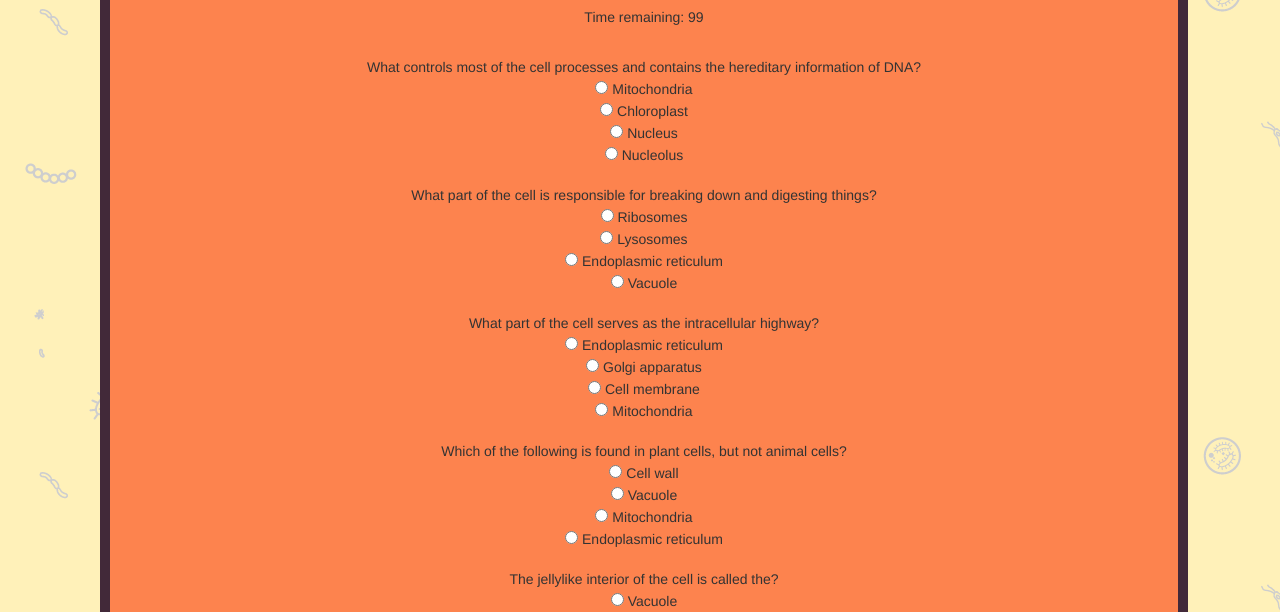
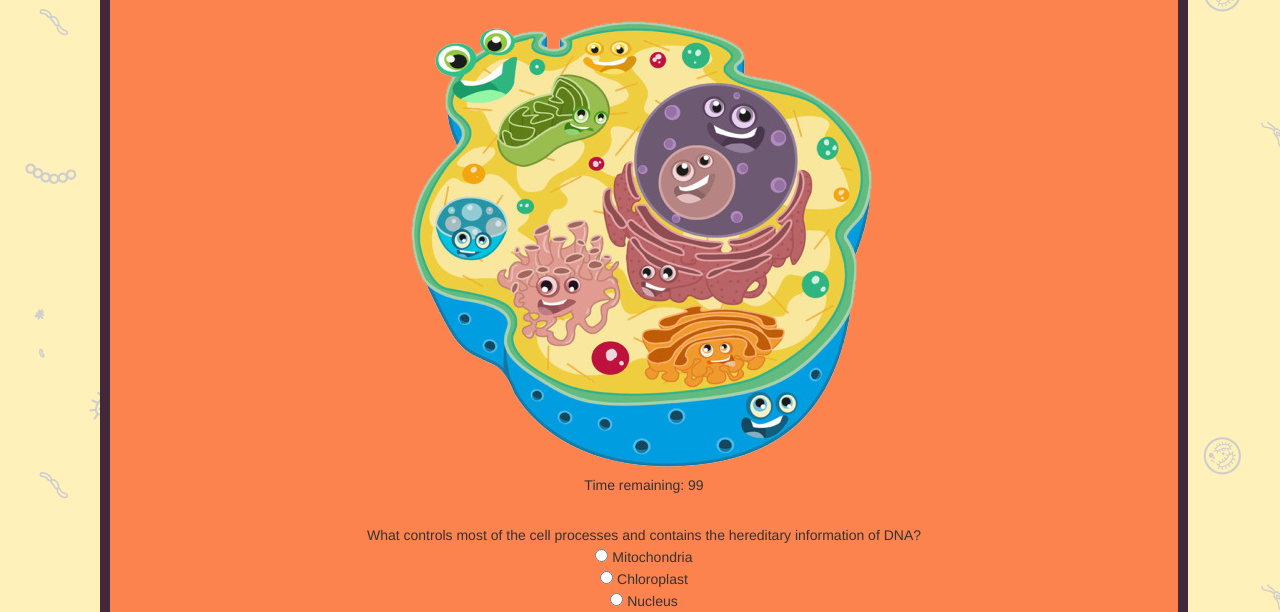
Before and after one commit to christinagcode/TriviaGame, a plain HTML site: page index.html in a window 1280 px wide. Both pictures are taken after a click on the button "START". Shown: the part 183-795 px from the top of the page. Drawn offline with nearby package versions, Linux system fonts and the light colour scheme; a web font is replaced by a local one.

Commit message:
photo correction

```diff
--- a/assets/javascript/app.js
+++ b/assets/javascript/app.js
@@ -63,12 +63,15 @@ function decrement(){
 
 // Hides button
 $("#submit-button").hide();
+$("#animalcell").hide();
 
 // Click events on start
 $("#start-button").click(function(){
     $("#start-button").hide();
     $("#timer").show();
     $("#submit-button").show();
+    $("#animalcell").show();
+
     run();
 
     for (var i = 0; i < questions.length; i++) {
--- a/index.html
+++ b/index.html
@@ -5,8 +5,8 @@
 	<title>Trivia Game</title>
 	<meta name=”viewport” content=”width=device-width, initial-scale=1.0”>
 	<link href="https://fonts.googleapis.com/css?family=Rammetto+One" rel="stylesheet">
+	<link rel="stylesheet" href="https://maxcdn.bootstrapcdn.com/bootstrap/3.3.7/css/bootstrap.min.css" integrity="sha384-BVYiiSIFeK1dGmJRAkycuHAHRg32OmUcww7on3RYdg4Va+PmSTsz/K68vbdEjh4u" crossorigin="anonymous">
 	<script src="https://code.jquery.com/jquery-3.2.1.min.js" integrity="sha256-hwg4gsxgFZhOsEEamdOYGBf13FyQuiTwlAQgxVSNgt4=" crossorigin="anonymous"></script>
-	<link rel="stylesheet" href="https://maxcdn.bootstrapcdn.com/bootstrap/3.3.7/css/bootstrap.min.css" integrity="sha384-BVYiiSIFeK1dGmJRAkycuHAHRg32OmUcww7on3RYdg4Va+PmSTsz/K68vbdEjh4u" crossorigin="anonymous">
 	<link rel="stylesheet" type="text/css" href="assets/css/style.css">
 </head>
 </head>
@@ -17,10 +17,11 @@
 		<div id= "header">
 			<h1>Animal Cell Trivia</h1>
 		</div>
-
+		<img id="animalcell" src="assets/images/cellpng.png">
 		<div id="content">
 			<div id="timer"></div>
 		</div>
+
 
 		<button id="start-button" class="btn btn-default" type="button">START</button>
 		<button id="submit-button" class="btn btn-default" type="button">SUBMIT</button>
```
Also changed, not shown: assets/images/animalcell.png (deleted), assets/images/cell.jpg (added), assets/images/cellpng.png (added).
